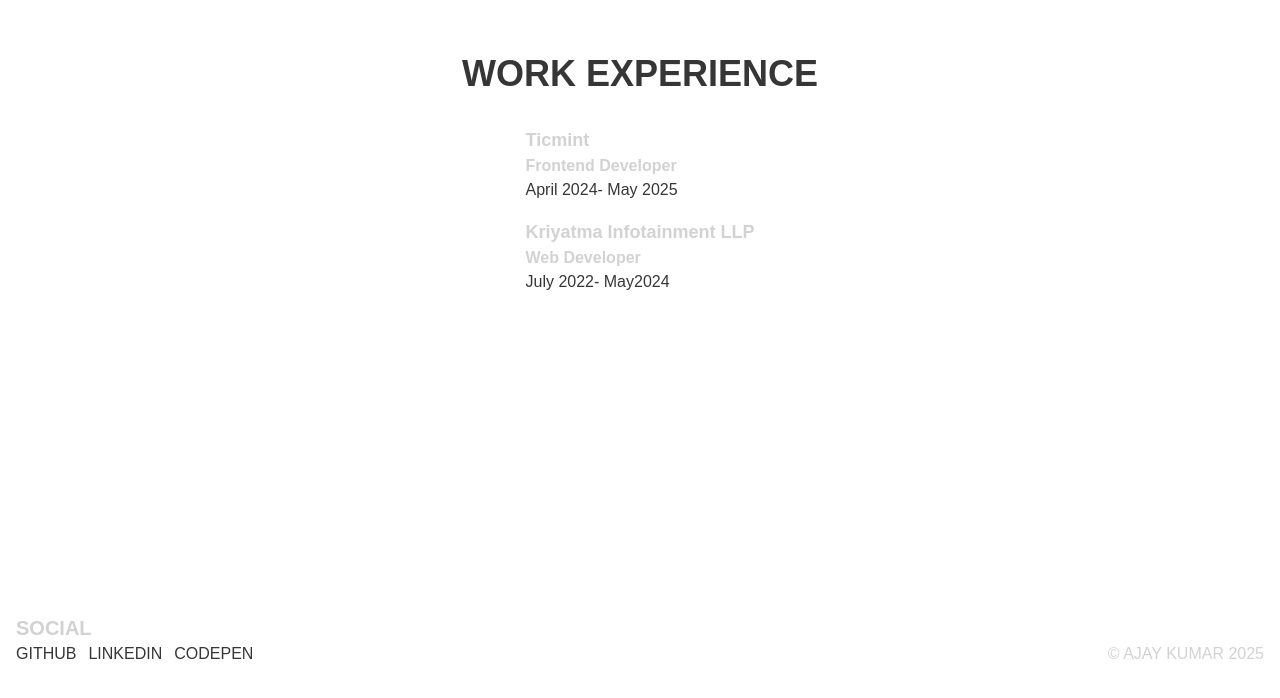
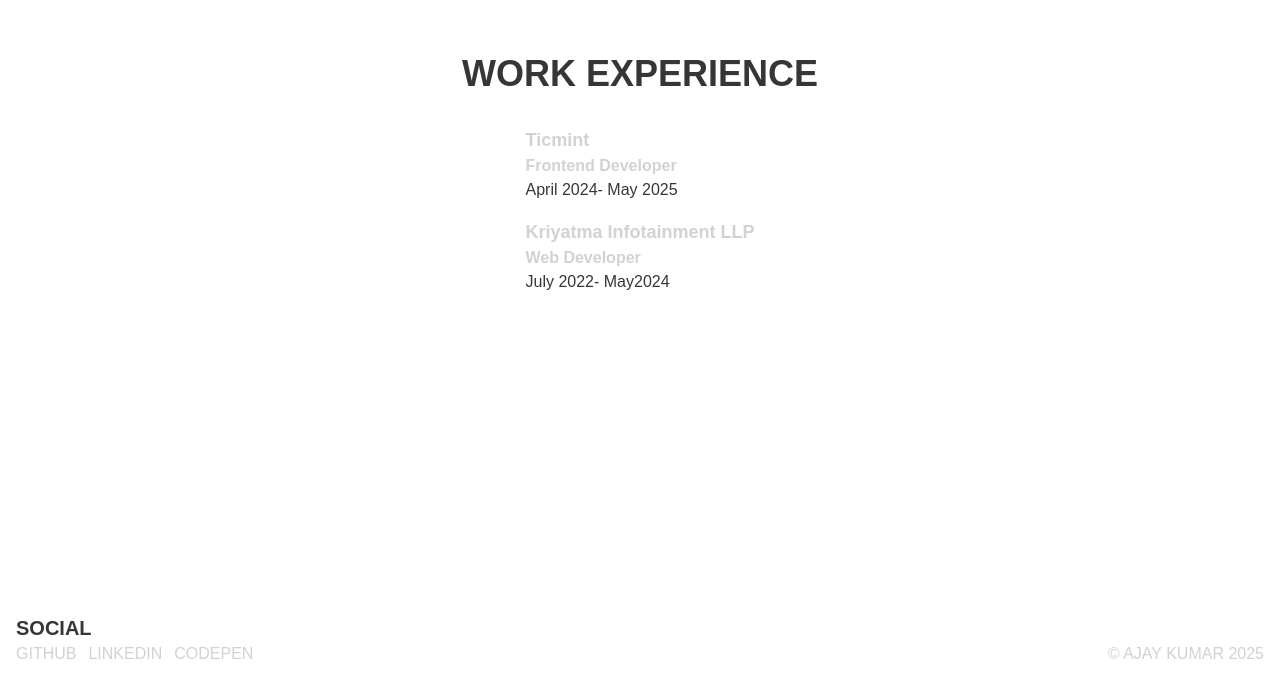
Before and after one commit to iajaymk/portfolio, a Next.js app: page / in a window 1280 px wide. Shown: the part 1818-2516 px from the top of the page. Built offline with nearby package versions, Linux system fonts and the light colour scheme.

Commit message:
fix social links

```diff
--- a/src/components/FooterSection.jsx
+++ b/src/components/FooterSection.jsx
@@ -4,14 +4,14 @@
     return (
         <div className="max-w-[1440px] my-8 px-4 flex justify-between items-end">
             <div className="">
-            <div className="font-bold text-xl text-[var(--color-secondary)]">
+            <div className="font-bold text-xl">
                 SOCIAL
             </div>
             <div className="flex gap-3">
             {socials.map((item,index)=>(
-                <div className="uppercase hover:text-[var(--color-secondary)]" key={index}>
+                <a href={item.url} className="uppercase text-[var(--color-secondary)] hover:text-[var(--color-onPrimary)]" key={index}>
                     {item.name}
-                </div>
+                </a>
             ))}
             </div>
             </div>
```
